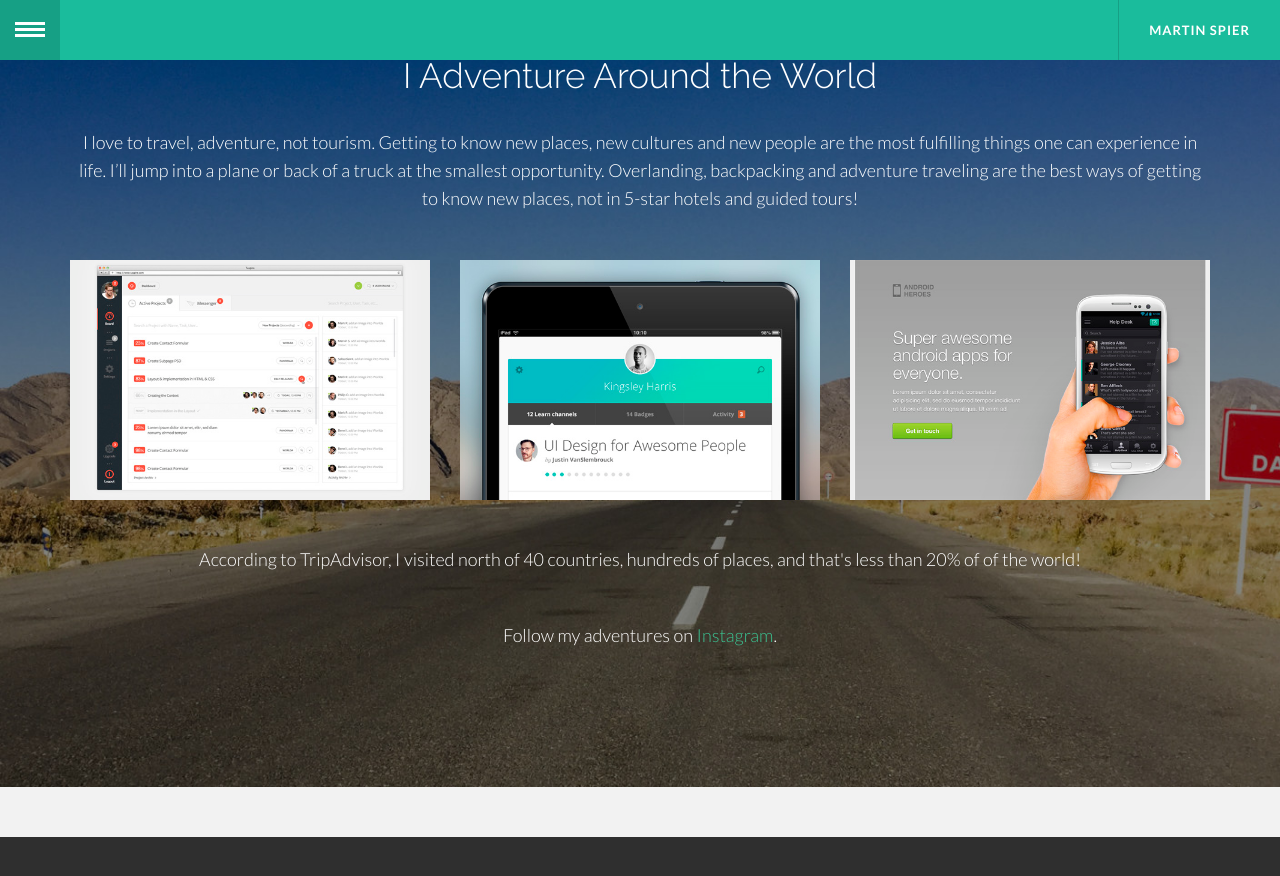
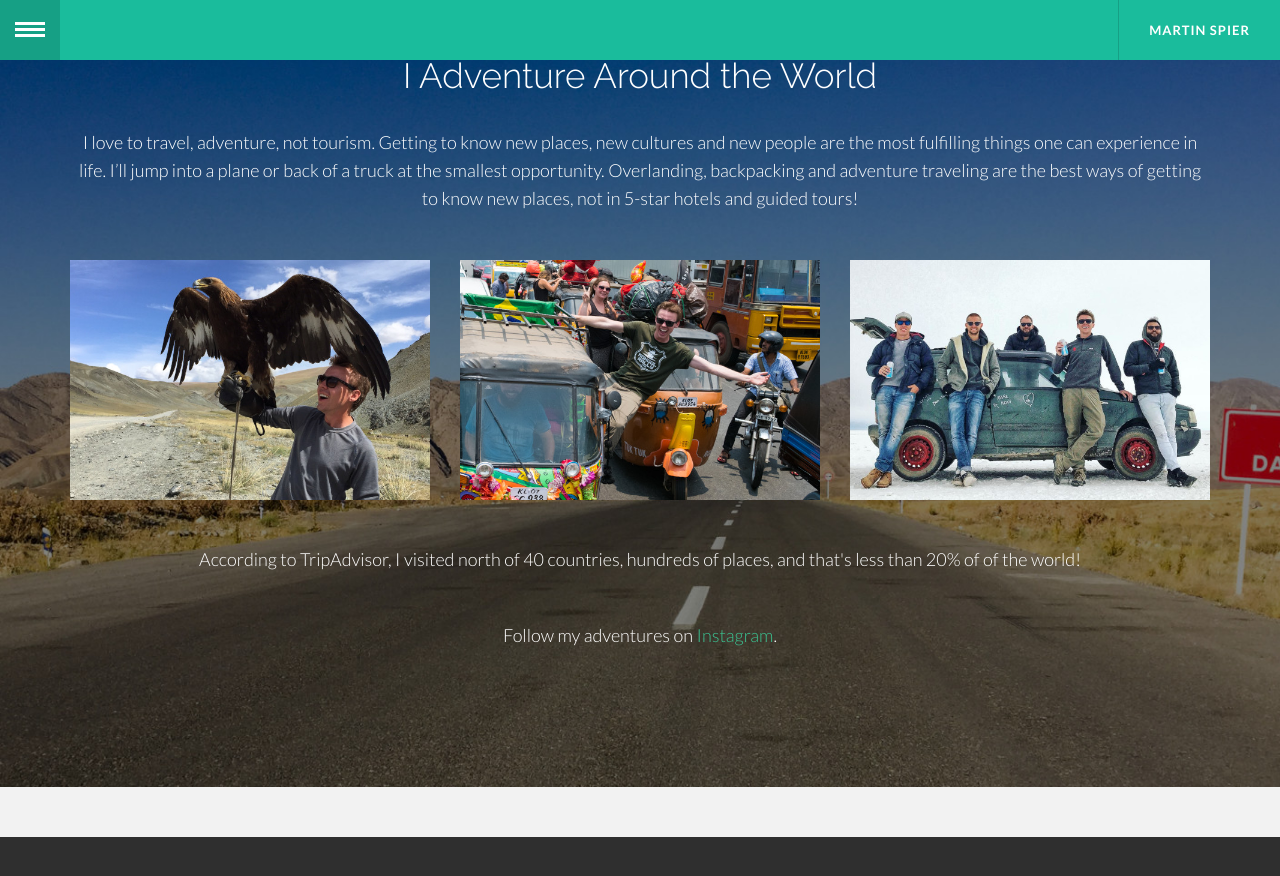
Before and after one commit to spiermar/spiermar.github.io, a Jekyll site: the page built from index.html, in a window 1280 px wide and 900 px high, scrolled down 3828 px. Shown: the top 876 px of the window. Built offline with Jekyll 4.4.1, drawn with Linux system fonts in a browser that asks for light colours.

Commit message:
feat: adventure images

```diff
--- a/_includes/adventures.html
+++ b/_includes/adventures.html
@@ -14,7 +14,7 @@
       <div class="col-md-4 ">
         <div class="grid mask">
           <figure>
-            <img class="img-responsive" src="/public/img/portfolio/folio01.jpg" alt="">
+            <img class="img-responsive" src="/public/img/adventures/mongolrally.jpg" alt="">
             <figcaption>
               <h5>Mongol Rally</h5>
               <a data-toggle="modal" href="#mongol-rally-modal" class="btn btn-primary btn-lg">Take a Look</a>
@@ -37,7 +37,7 @@
               <h4 class="modal-title">Mongol Rally</h4>
             </div>
             <div class="modal-body">
-              <p><img class="img-responsive" src="/public/img/portfolio/folio01.jpg" alt=""></p>
+              <p><img class="img-responsive" src="/public/img/adventures/mongolrally.jpg" alt=""></p>
               <p>In 2015 I completed the <a href="http://www.theadventurists.com/mongol-rally/">Mongol Rally</a>,
                 driving over 12.000 miles, across 21 countries, over 2 months, for charity. It was one of the most
                 amazing adventures I experienced so far, and hopefully, the start of something incredible! I'm still
@@ -58,7 +58,7 @@
       <div class="col-md-4">
         <div class="grid mask">
           <figure>
-            <img class="img-responsive" src="/public/img/portfolio/folio02.jpg" alt="">
+            <img class="img-responsive" src="/public/img/adventures/rickshawrun.jpg" alt="">
             <figcaption>
               <h5>Rickshaw Run</h5>
               <a data-toggle="modal" href="#rickshaw-run-modal" class="btn btn-primary btn-lg">Take a Look</a>
@@ -81,7 +81,7 @@
               <h4 class="modal-title">Rickshaw Run</h4>
             </div>
             <div class="modal-body">
-              <p><img class="img-responsive" src="/public/img/portfolio/folio02.jpg" alt=""></p>
+              <p><img class="img-responsive" src="/public/img/adventures/rickshawrun.jpg" alt=""></p>
               <p>In 2017, I participated in the <a href="http://www.theadventurists.com/rickshaw-run/">Rickshaw Run</a>,
                 driving a <a href="https://en.wikipedia.org/wiki/Auto_rickshaw">tuk tuk</a> in India, top to bottom,
                 from Rajasthan to Kerala. Over 3.000 km, with a max speed of 30 km/h, going downhill.</p>
@@ -101,7 +101,7 @@
       <div class="col-md-4">
         <div class="grid mask">
           <figure>
-            <img class="img-responsive" src="/public/img/portfolio/folio03.jpg" alt="">
+            <img class="img-responsive" src="/public/img/adventures/llamarun.jpg" alt="">
             <figcaption>
               <h5>Llama Run</h5>
               <a data-toggle="modal" href="#llama-run-modal" class="btn btn-primary btn-lg">Take a Look</a>
@@ -124,7 +124,7 @@
               <h4 class="modal-title">Llama Run</h4>
             </div>
             <div class="modal-body">
-              <p><img class="img-responsive" src="/public/img/portfolio/folio03.jpg" alt=""></p>
+              <p><img class="img-responsive" src="/public/img/adventures/llamarun.jpg" alt=""></p>
               <p>Earlier in 2018, me and a few frieds decided to drive old VW Bugs from South Brazil to Peru! We lost a
                 car (and a participant) on the way, but we managed to visit Iguazu Falls, cross the Andes, the Atacama
                 desert, drove into Salar de Uyuni in Bolivia, went to Lake Titicaca and Machu Picchu, and arrived in
```
Also changed, not shown: public/img/adventures/llamarun.jpg (added), public/img/adventures/mongolrally.jpg (added), public/img/adventures/rickshawrun.jpg (added).
